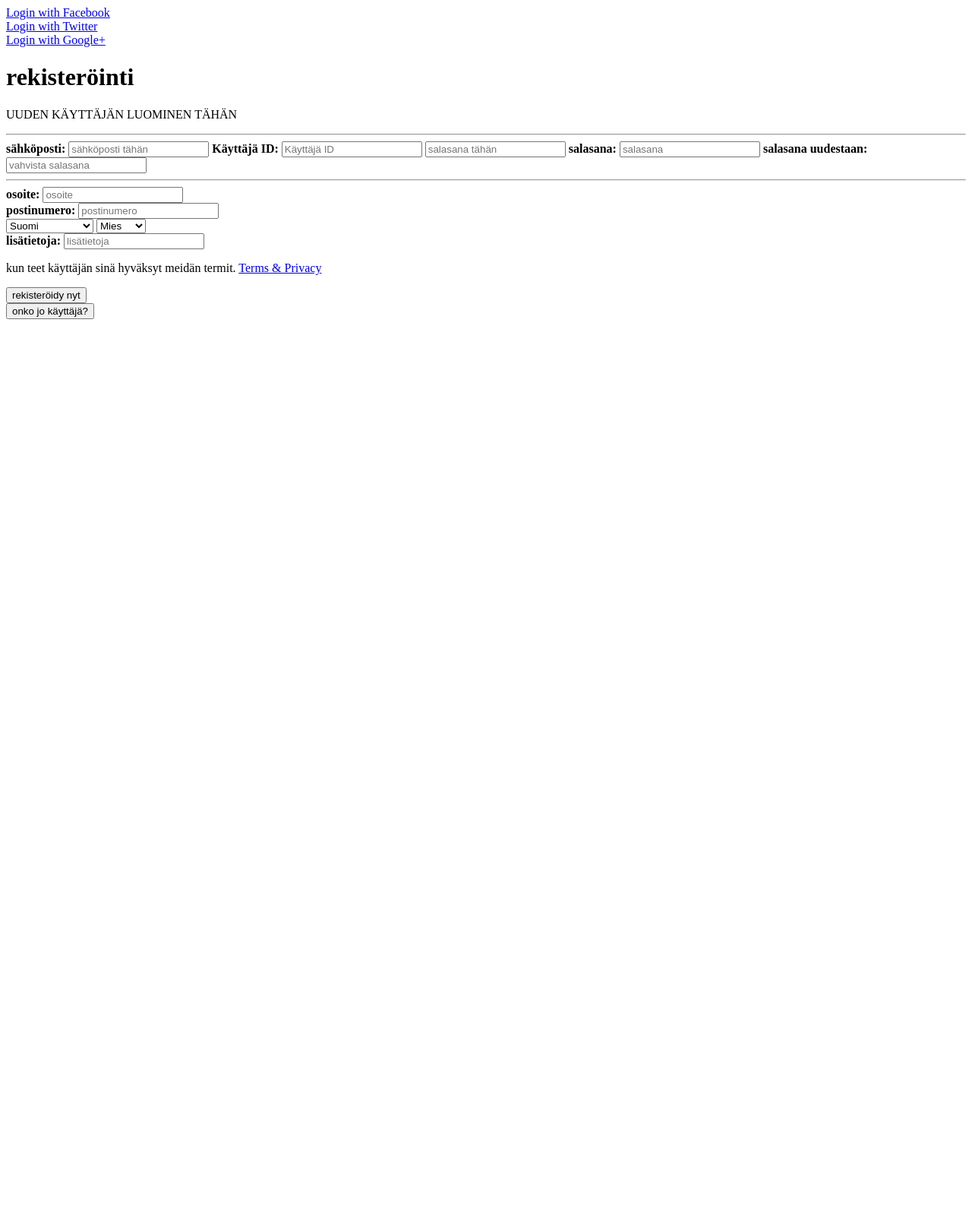
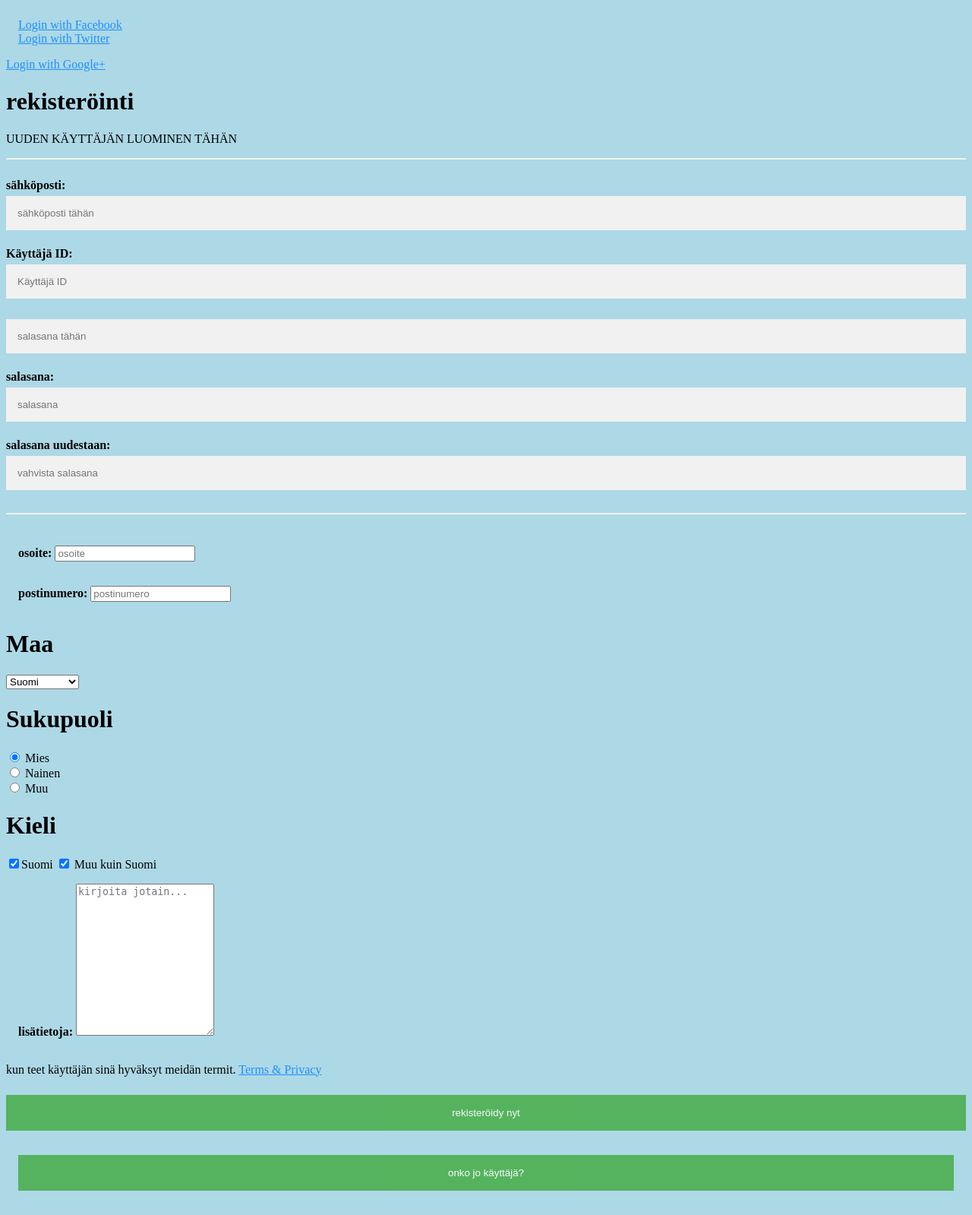
Before and after one commit to urhov/KouluProjut, a PHP site: page /Javascript.html in a window 1280 px wide. Shown: the whole page at 76% size. Before the commit the page ends 420 px from the top, so only its background shows below. Run offline with PHP 8.4, Linux system fonts and the light colour scheme.

Commit message:
html valmis
Please enter the commit message for your changes. Lines starting

```diff
--- a/lomake/Javascript.html
+++ b/lomake/Javascript.html
@@ -26,9 +26,11 @@
              <hr>
                 <label for="sähköposti"><b>sähköposti:</b></label>
                 <input type="text" placeholder="sähköposti tähän" name="sähköposti" required>
+                <i class="fa fa-envelope icon"></i>
         </div>
                 <label for="käyttäjä ID"><b>Käyttäjä ID:</b></label>
                 <input type="text" placeholder="Käyttäjä ID" name="Käyttäjä ID" required>
+
         </div>
             <input type="password" placeholder="salasana tähän" name="salasana"required>
             <label for="psw"><b>salasana:</b></label>
@@ -37,6 +39,7 @@
                 <label for="psw-repeat"><b>salasana uudestaan:</b></label>
                 <input type="password" placeholder="vahvista salasana" name="psw-repeat" required>
         </div>
+
                 <hr>
                 <div class="container">
                         <label for="osoite"><b>osoite:</b></label>
@@ -47,22 +50,38 @@
                             <label for="postinumero"><b>postinumero:</b></label>
                             <input type="postinumero" placeholder="postinumero" name="postinumero" required>
 </div>
+
+
+                <div>
+                        <h1>Maa</h1>
                 <select>
                 <option value="Suomi">Suomi</option>
-                <option value="Russia">Russia</option>
-                <option value="Sweden">Sweden</option>
-                <option value="United kingdom">United kingdom</option>
+                <option value="Venäjä">Venäjä</option>
+                <option value="Ruotsi">Ruotsi</option>
+                <option value="Iso-britannia">Iso-britannia</option>
                 </select>
-                    <select>
-                        <option value="Mies">Mies</option>
-                        <option value="Nainen">Nainen</option>
-                        <option value="Muu">Muu</option>
-                    </select>
+        </div>
+                <div>
+                        <h1>Sukupuoli</h1>
+                  <form>
+                        <input type="radio" name="gender" value="Mies" checked> Mies<br>
+                        <input type="radio" name="gender" value="Nainen"> Nainen<br>
+                        <input type="radio" name="gender" value="Muu"> Muu
+                  </form>
+
+                    <div>
+                            <h1>Kieli</h1>
+                            <label> <input type="checkbox" checked="checked" name="sameadr">Suomi
+                                <label> <input type="checkbox" checked="checked" name="sameadr"> Muu kuin Suomi
+                                </label>
+
+                    </div>
+
                 </div>
 
                     <div class="container">
                         <label for="lisätietoja"><b>lisätietoja:</b></label>
-                        <input type="lisätietoja" placeholder="lisätietoja" name="lisätietoja">
+                        <textarea id="lisätietoja" name="lisätietoja" placeholder="kirjoita jotain..." style="height:200px"></textarea>
                 </div>
                         <p>kun teet käyttäjän sinä hyväksyt meidän termit. <a href="#"> Terms & Privacy </a></p>
                         <button type="submit" class="registerbtn">rekisteröidy nyt</button>
@@ -74,13 +93,20 @@
                         </div>
 
 
+<head>
 
+        <link rel="stylesheet" href="java.css"
+</head>
 
 
 
 </body>
 
-
+<style>
+body {
+  background-color: lightblue;
+}
+</style>
 
 
 
--- a/lomake/java.css
+++ b/lomake/java.css
@@ -52,3 +52,6 @@ a {
   background-color: #f1f1f1;
   text-align: center;
 }
+p.serif {
+  font-family: "Times New Roman", Times, serif;
+}
```
